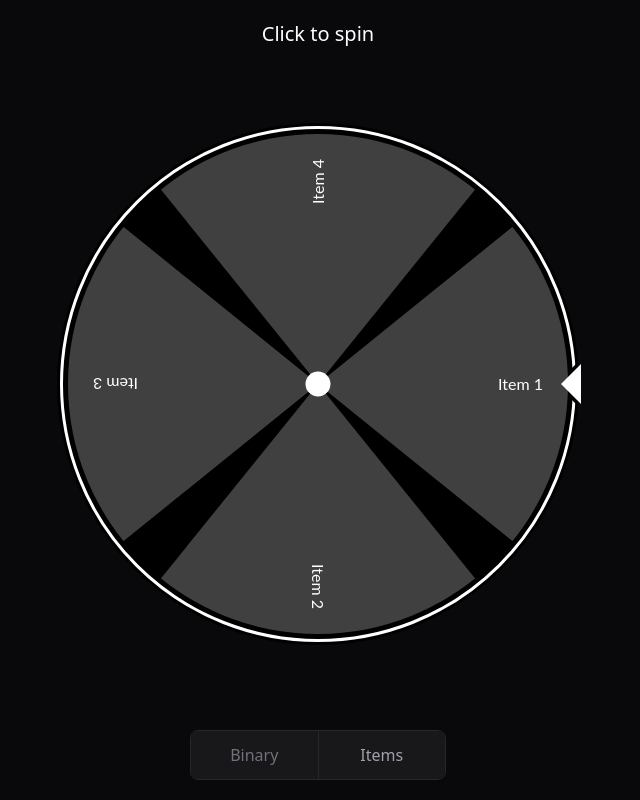
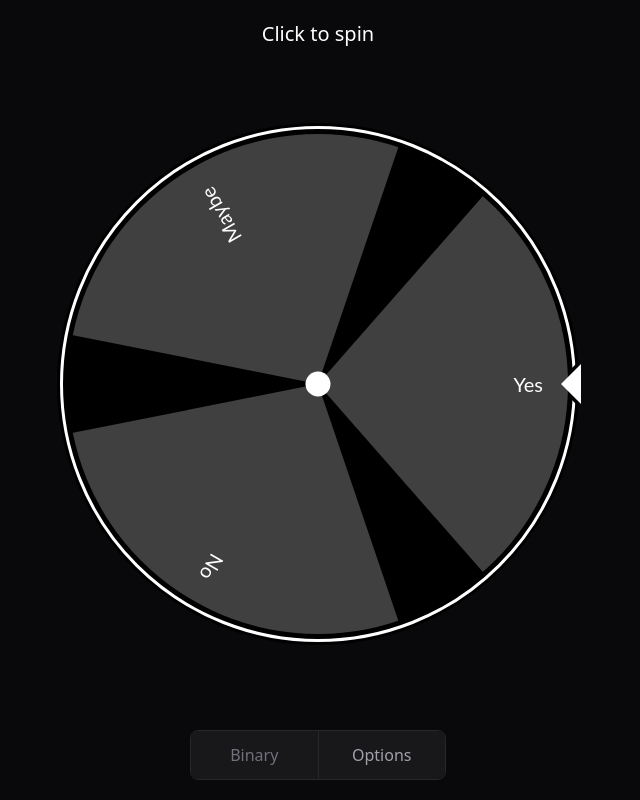
Before and after one commit to AlexeySazonov31/choice-react, a React (Vite) app: page /spinner in a window 1280 px wide. Shown: the whole page, without its empty margins (322-962 px from the left). Built offline with nearby package versions, Linux system fonts and the light colour scheme.

Commit message:
save select options in localstorage + show winner modal updates

```diff
--- a/src/Pages/Binary/index.tsx
+++ b/src/Pages/Binary/index.tsx
@@ -1,19 +1,29 @@
 import { useEffect, useState } from "react";
 
-import videoBg1 from "../../assets/videos/1.mp4";
-import videoBg2 from "../../assets/videos/2.mp4";
-import videoBg3 from "../../assets/videos/3.mp4";
-import videoBg4 from "../../assets/videos/4.mp4";
-import videoBg5 from "../../assets/videos/5.mp4";
-import videoBg6 from "../../assets/videos/6.mp4";
-import videoBg7 from "../../assets/videos/7.mp4";
-import videoBg8 from "../../assets/videos/8.mp4";
-import videoBg9 from "../../assets/videos/9.mp4";
-import videoBg10 from "../../assets/videos/10.mp4";
+import videoBg1 from "../../assets/videos/1.mp4"; // * no
+import videoBg2 from "../../assets/videos/2.mp4"; // * yes
+// import videoBg3 from "../../assets/videos/3.mp4"; // *
+// import videoBg4 from "../../assets/videos/4.mp4"; // *
+import videoBg5 from "../../assets/videos/5.mp4"; // * no
+import videoBg6 from "../../assets/videos/6.mp4"; // * yes
+import videoBg7 from "../../assets/videos/7.mp4"; // * yes
+import videoBg8 from "../../assets/videos/8.mp4"; // * no
+// import videoBg9 from "../../assets/videos/9.mp4"; // *
+import videoBg10 from "../../assets/videos/10.mp4"; // * yes
+import videoBg11 from "../../assets/videos/11.mp4"; // * no
+// import videoBg12 from "../../assets/videos/12.mp4"; // *
+import videoBg13 from "../../assets/videos/13.mp4"; // * no
+import videoBg14 from "../../assets/videos/14.mp4"; // * yes
+import videoBg15 from "../../assets/videos/15.mp4"; // * yes
+import videoBg16 from "../../assets/videos/16.mp4"; // * yes
+import videoBg17 from "../../assets/videos/17.mp4"; // * no
+// import videoBg18 from "../../assets/videos/18.mp4"; // *
+import videoBg19 from "../../assets/videos/19.mp4"; // * yes
+import videoBg20 from "../../assets/videos/20.mp4"; // * no
 
 const videos = {
-  yes: [videoBg6, videoBg7, videoBg8, videoBg9, videoBg10],
-  no: [videoBg1, videoBg2, videoBg3, videoBg4, videoBg5],
+  yes: [videoBg2, videoBg6, videoBg7, videoBg10, videoBg14, videoBg15, videoBg16, videoBg19],
+  no: [videoBg1, videoBg5, videoBg11, videoBg13, videoBg17, videoBg20, videoBg8],
 };
 
 export function Binary() {
--- a/src/Pages/Spinner/index.tsx
+++ b/src/Pages/Spinner/index.tsx
@@ -1,5 +1,10 @@
-// import "react";
+import React, { Dispatch, useEffect, useState } from "react";
+import { useOutletContext } from "react-router-dom";
+
+import { usePrevious } from "../../hooks";
 import { Modal } from "../../components";
+
+import "./spinner.css";
 
 declare module "react" {
   interface CSSProperties {
@@ -7,27 +12,29 @@ declare module "react" {
   }
 }
 
-const initialTextareaValue = "Item 1\nItem 2\nItem 3\nItem 4";
+const initialTextareaValue = "Yes\nNo\nMaybe";
 const spinDuration = 8;
-
-import { useOutletContext } from "react-router-dom";
-import { usePrevious } from "../../hooks";
-import "./spinner.css";
-import React, { Dispatch, useState } from "react";
 
 export function Spinner() {
   const [selectedItem, setSelectedItem] = useState<null | number>(null);
+  const prevSelectedItem = usePrevious(selectedItem);
   const [isSpinning, setIsSpinning] = useState<boolean>(false);
-  const [textareaValue, setTextareaValue] =
-    useState<string>(initialTextareaValue);
-  const prevSelectedItem = usePrevious(selectedItem);
-
-  const items = textareaValue.split("\n").filter((str) => /\w+/.test(str));
-
+  const [textareaValue, setTextareaValue] = useState<string>(() => {
+    const json = window.localStorage.getItem("textareaChoiceApp");
+    if (json) {
+      return JSON.parse(json);
+    } else {
+      return initialTextareaValue;
+    }
+  });
   const [modal, setModal]: [
     { winner: string } | "items" | null,
     Dispatch<{ winner: string } | "items" | null>,
   ] = useOutletContext();
+
+  const items = textareaValue
+    .split("\n")
+    .filter((str) => /[а-яёА-ЯË\w]+/.test(str));
 
   const selectItem = () => {
     if (items.length === 0 || isSpinning === true) {
@@ -52,6 +59,7 @@ export function Spinner() {
       }, spinDuration * 1000);
     }
   }
+
   const wheelVars = {
     "--nb-item": items.length,
     "--selected-item": selectedItem,
@@ -73,10 +81,17 @@ export function Spinner() {
   if (cssProperties["--neutral-color"] === "null")
     cssProperties["--neutral-color"] = "#FFFFFF";
 
+  useEffect(() => {
+    window.localStorage.setItem(
+      "textareaChoiceApp",
+      JSON.stringify(textareaValue),
+    );
+  }, [textareaValue]);
+
   return (
     <>
       <Modal.Frame
-        open={Boolean(modal)}
+        open={Boolean(modal) && isSpinning === false}
         onClose={() => {
           setModal(null);
         }}
@@ -114,9 +129,7 @@ export function Spinner() {
                 type="button"
                 onClick={() => {
                   setTextareaValue(
-                    items
-                      .filter(str => str !== modal?.winner)
-                      .join("\n")
+                    items.filter((str) => str !== modal?.winner).join("\n"),
                   );
                   setModal(null);
                 }}
--- a/src/Pages/Spinner/spinner.css
+++ b/src/Pages/Spinner/spinner.css
@@ -57,7 +57,7 @@
 @media only screen and (min-width: 800px) {
   :root {
     --wheel-size: 500px;
-    --wheel-slice-spacing: 50px;
+    --wheel-slice-spacing: 35px;
   }
 }
 
@@ -114,7 +114,8 @@
 }
 
 .wheel.spinning {
-  transition: transform var(--spinning-duration) cubic-bezier(0.120, 0.015, 0.000, 0.995);
+  transition: transform var(--spinning-duration)
+    cubic-bezier(0.12, 0.015, 0, 0.995);
   transform: rotate(
     calc(
       var(--nb-turn) * 360deg +
@@ -125,9 +126,7 @@
 
 .wheel.preview {
   transition: none;
-  transform: rotate(
-    calc( -360deg * var(--initial-item) / var(--nb-item, 1) )
-  );
+  transform: rotate(calc(-360deg * var(--initial-item) / var(--nb-item, 1)));
 }
 
 .wheel::after {
@@ -158,6 +157,7 @@
   text-align: right;
   padding: 0 25px 0 50px;
   font-family: var(--wheel-font);
+  font-size: 20px;
 }
 
 .wheel-item:before {
--- a/src/components/Layout/index.tsx
+++ b/src/components/Layout/index.tsx
@@ -1,4 +1,3 @@
-// import { useState } from "react";
 import { useState } from "react";
 import {
   Link,
@@ -26,7 +25,7 @@ export function Layout() {
           className="data-[active=true]:text-zinc-400 data-[active=true]:hover:text-zinc-300"
           onClick={() => location.pathname === "/spinner" && setModal("items")}
         >
-          {location.pathname === "/spinner" ? "Items" : "Spinner"}
+          {location.pathname === "/spinner" ? "Options" : "Spinner"}
         </Link>
       </nav>
       <Outlet context={[modal, setModal]} />
```
